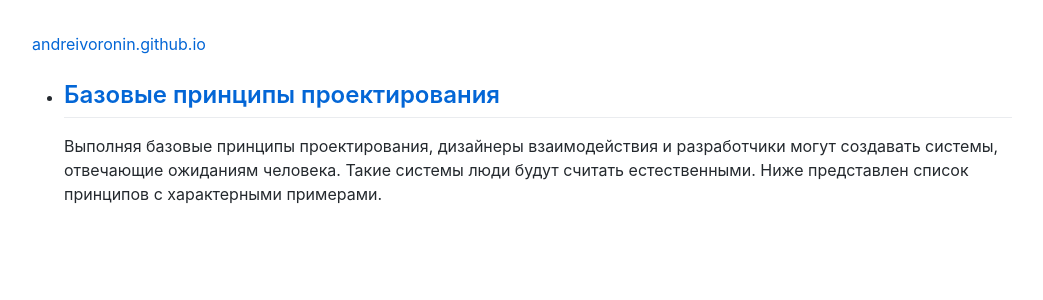
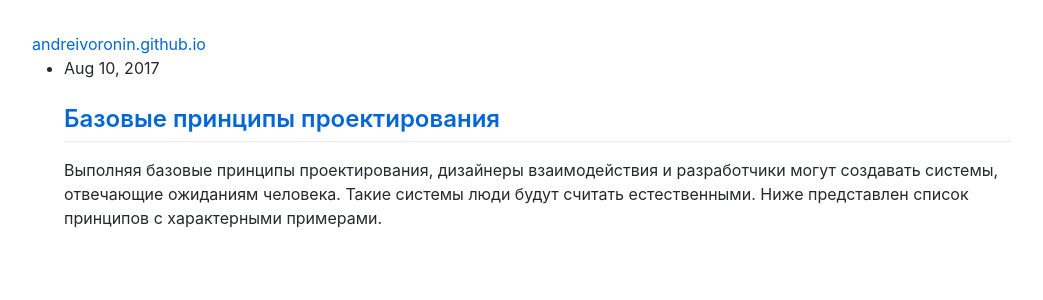
Before and after one commit to andreivoronin/andreivoronin.github.io, a Jekyll site: the page built from index.md, in a window 1280 px wide. Shown: the top 300 px of the page, without its empty margins (118-1161 px from the left). Built offline with Jekyll 4.4.1, drawn with Linux system fonts in a browser that asks for light colours.

Commit message:
Update home.html

```diff
--- a/_layouts/home.html
+++ b/_layouts/home.html
@@ -6,8 +6,8 @@ layout: default
 <ul>
   {% for post in site.posts %}
     <li>
-      <time datetime="{{ page.date | date_to_xmlschema }}" itemprop="datePublished">
-        {{ page.date | date: "%b %-d, %Y" }}
+      <time datetime="{{ post.date | date_to_xmlschema }}" itemprop="datePublished">
+        {{ post.date | date: "%b %-d, %Y" }}
       </time>
       <h2><a href="{{ post.url }}">{{ post.title }}</a></h2>
       {{ post.excerpt }}
```
